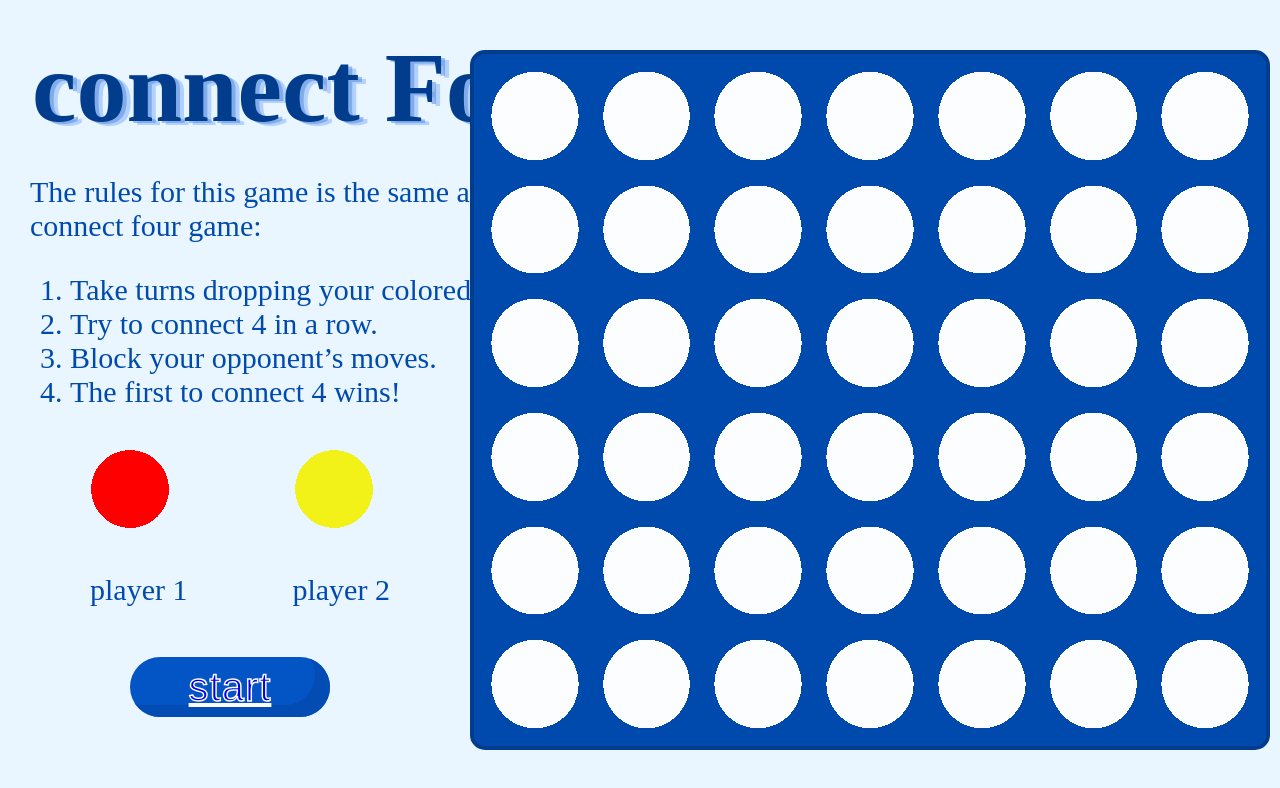
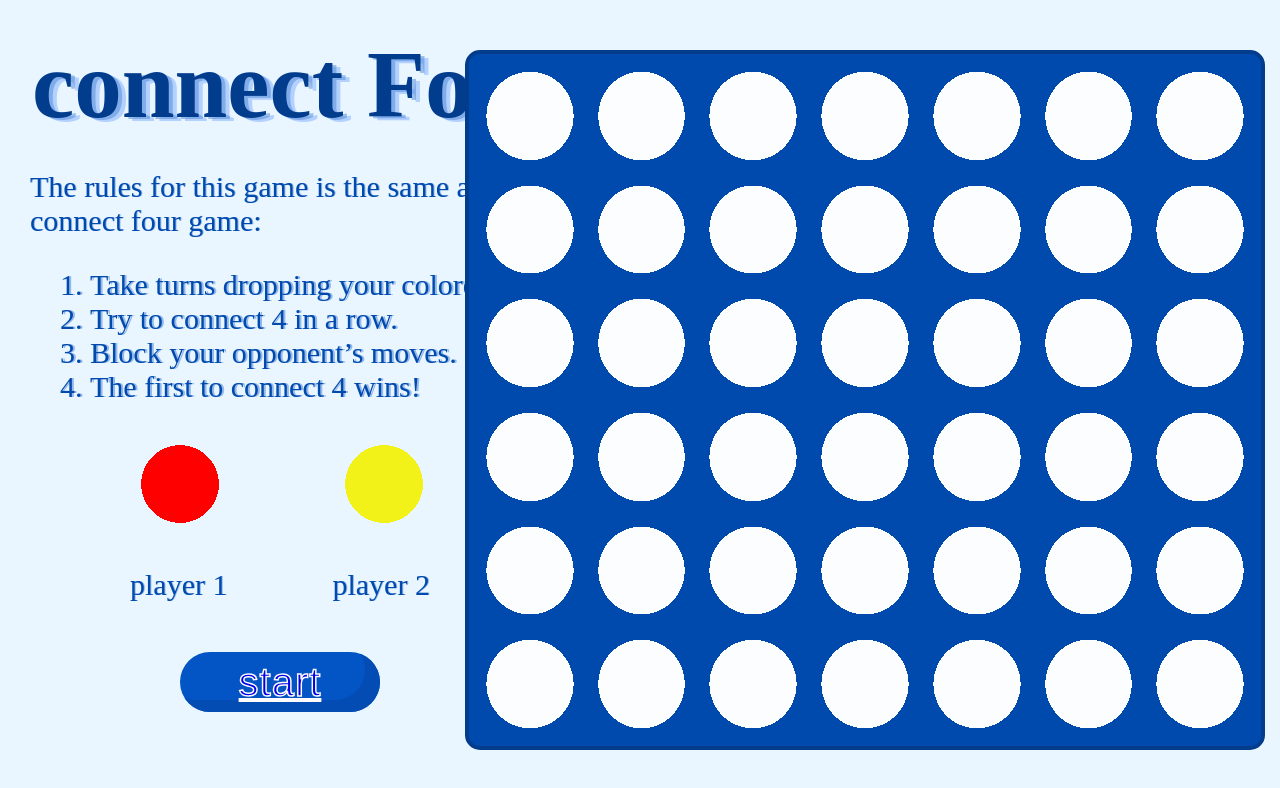
Before and after one commit to fatimaxail/Connect-Four, a plain HTML site: page index.html in a window 1280 px wide. Drawn offline with Linux system fonts and the light colour scheme.

Commit message:
some styling changes

```diff
--- a/style.css
+++ b/style.css
@@ -8,7 +8,7 @@ margin: 30px;
 
 h1 {
 color: #023d8d;
-font-size: 100px;
+font-size: 95px;
 text-shadow: 4px 2px 0 #548ad684, 8px 4px 0 #b3d1ff;
 margin: 2px;
 text-align: left;
@@ -17,11 +17,16 @@ text-align: left;
 p {
 font-size: 30px;
 color: #004aad;
+text-shadow: 1px 0 0 #95b9eb;
+font-weight: 500px;
 }
 
 ol {
 font-size: 30px;
 color: #004aad;
+margin-left: 20px;
+text-shadow: 2px 0 0 #95b9eb;
+font-weight: 500px;
 }
 
 .board {
@@ -30,12 +35,12 @@ color: #004aad;
   width: 800px;
   height: 700px;
   background-color: #004aad;
-  border:4px solid #023d8d  ;
+  border:4px solid #023d8d;
   border-radius: 15px;
   padding: 5px;
   box-sizing: border-box;
   position: absolute;
-  right: 10px;
+  right: 15px;
   top: 50%;
   transform: translateY(-50%);
 
@@ -64,7 +69,7 @@ color: #004aad;
   -webkit-mask-image: radial-gradient(  black 55%,transparent 55%);
   mask-image: radial-gradient(black 55%,transparent 55%);
   margin-right: 100px;
-  margin-left: 50px;
+  margin-left: 100px;
 }
 
 #yellow {
@@ -78,7 +83,7 @@ color: #004aad;
 
 #player-num {
   margin-right: 100px;
-  margin-left: 60px;
+  margin-left: 100px;
 }
 
 
@@ -94,7 +99,7 @@ button {
   letter-spacing: 1px;
   border: none;
   cursor: pointer;
-  margin: 20px 100px;
+  margin: 20px 150px;
   box-shadow:inset -15px -12px #024cb3;
   position: absolute;
 }
```
